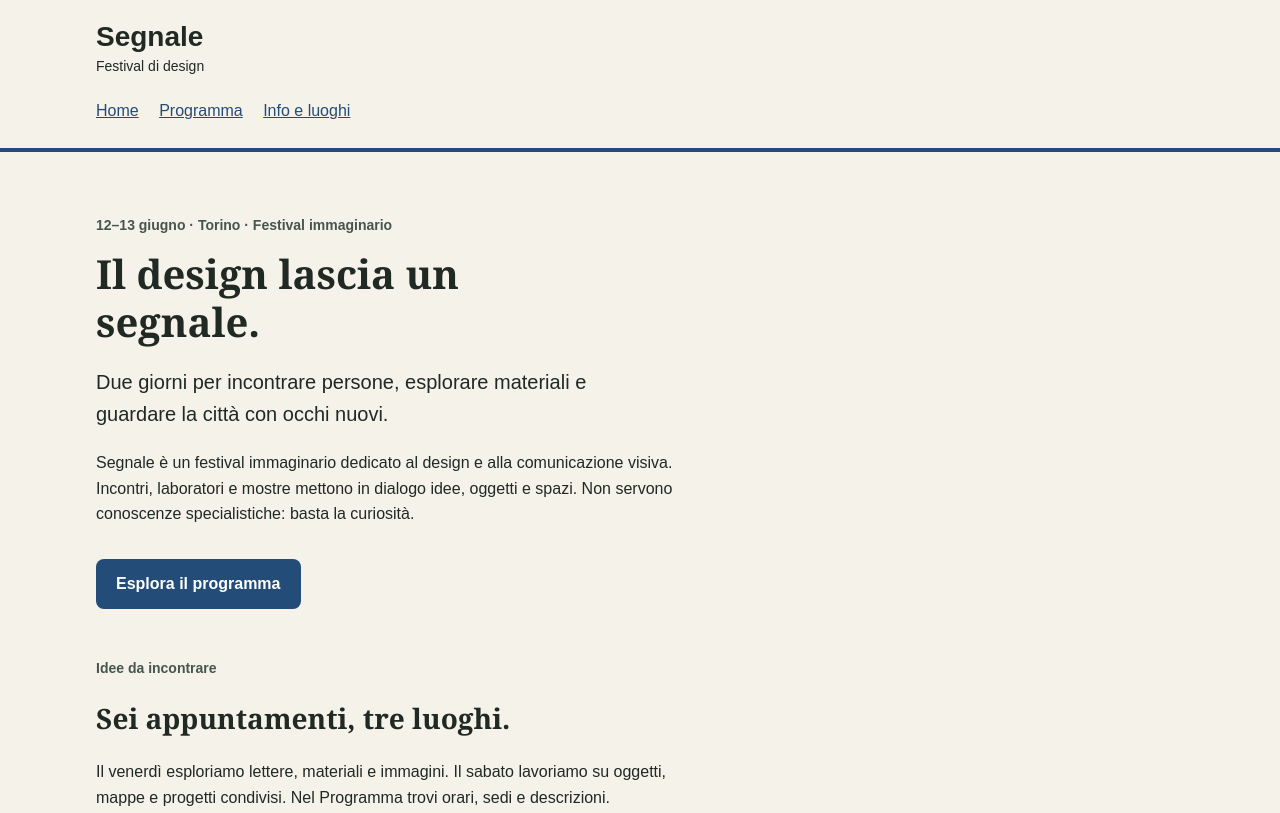
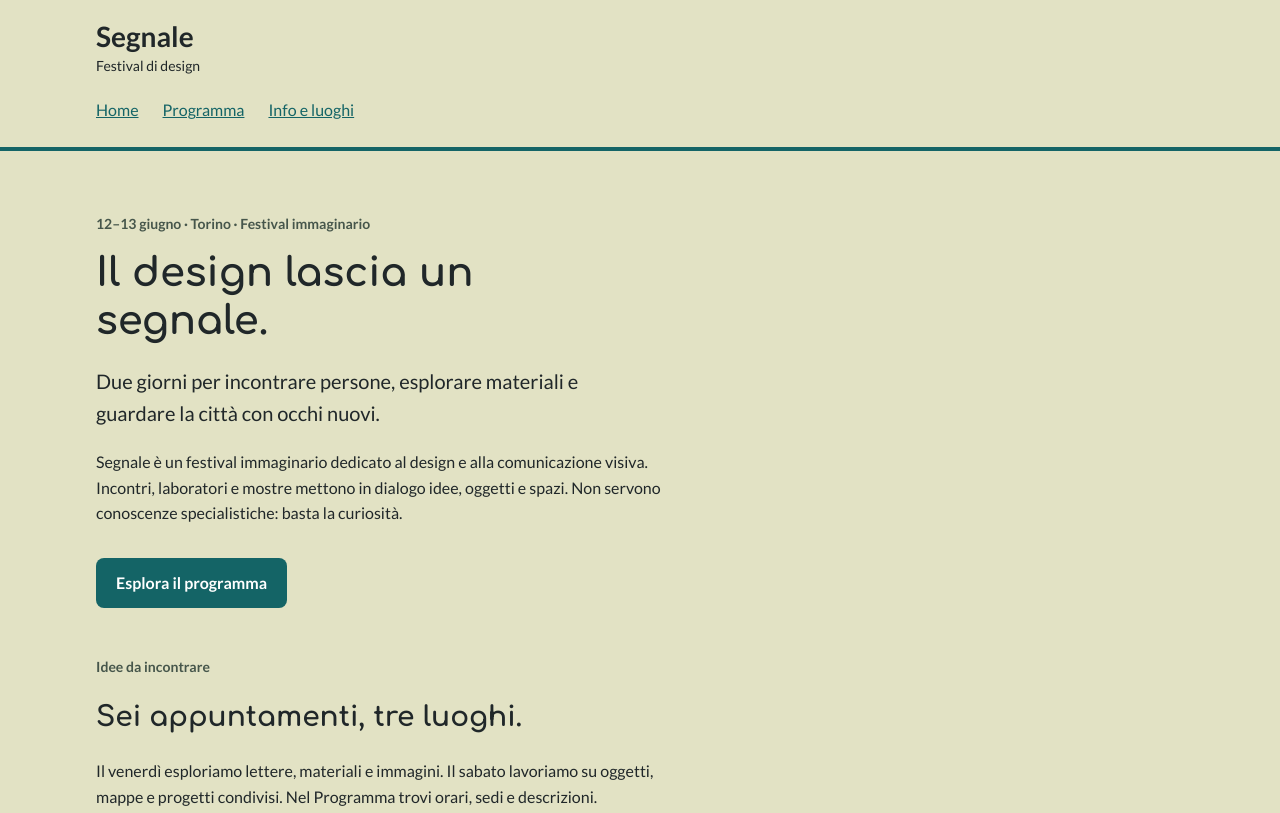
Before and after one commit to xenonvvv/festival-segnale2, a plain HTML site: page index.html in a window 1280 px wide. Shown: the top 813 px of the page. Drawn offline with nearby package versions, Linux system fonts and the light colour scheme.

Commit message:
modified:   index.html 	modified:   info.html 	modified:   programma.html 	modified:   style.css

```diff
--- a/index.html
+++ b/index.html
@@ -4,6 +4,9 @@
   <meta charset="utf-8">
   <meta name="viewport" content="width=device-width, initial-scale=1">
   <title>Segnale — Festival di design</title>
+  <link rel="preconnect" href="https://fonts.googleapis.com">
+<link rel="preconnect" href="https://fonts.gstatic.com" crossorigin>
+<link href="https://fonts.googleapis.com/css2?family=Comfortaa:wght@400;700&family=Lato:ital,wght@0,400;0,700;1,400&display=swap" rel="stylesheet">
   <link rel="stylesheet" href="style.css">
 </head>
 <body>
@@ -11,10 +14,12 @@
   <header class="site-header">
     <div class="container">
       <a class="brand" href="index.html">Segnale<span>Festival di design</span></a>
-      <nav>
-        <a href="index.html">Home</a>
-        <a href="programma.html">Programma</a>
-        <a href="info.html">Info e luoghi</a>
+      <nav aria-label="Menu principale">
+        <ul class="nav-list">
+          <li><a href="index.html">Home</a></li>
+          <li><a href="programma.html">Programma</a></li>
+          <li><a href="info.html">Info e luoghi</a></li>
+        </ul>
       </nav>
     </div>
   </header>
--- a/style.css
+++ b/style.css
@@ -2,12 +2,12 @@
 @import url("https://cdn.jsdelivr.net/npm/swiper@11/swiper-bundle.min.css");
 /* Valori condivisi: le regole interessate li richiamano con var(). */
 :root {
-  --colore-primario: #234c78;
-  --colore-primario-scuro: #163454;
-  --colore-sfondo: #f5f2e9;
-  --colore-testo: #202923;
-  --font-testo: Arial, Helvetica, sans-serif;
-  --font-titoli: Georgia, "Times New Roman", serif;
+  --colore-primario: #146466;
+  --colore-primario-scuro: #5aaba9;
+  --colore-sfondo: #e2e2c4;
+  --colore-testo: #202729;
+  --font-testo: "Lato", Arial, Helvetica, sans-serif;
+  --font-titoli: "Comfortaa", sans-serif;
 }
 
 * {
@@ -42,6 +42,10 @@ a:focus {
 }
 
 .site-header {
+  position: sticky;
+  top: 0;
+  z-index: 1000;
+  background-color: var(--colore-sfondo);
   padding: 1.25rem 0;
   border-bottom: 4px solid var(--colore-primario);
 }
@@ -66,9 +70,17 @@ nav {
   margin-top: 1rem;
 }
 
-nav a {
+.nav-list {
+  list-style: none;
+  margin: 0;
+  padding: 0;
+  display: flex;
+  flex-direction: column;
+  gap: 0.5rem;
+}
+
+.nav-list a {
   display: inline-block;
-  margin-right: 1rem;
   padding: 0.25rem 0;
 }
 
@@ -192,6 +204,7 @@ h3 {
   position: absolute;
   top: -6rem;
   left: 1rem;
+  z-index: 1001;
   padding: 0.75rem 1rem;
   background: #ffffff;
   color: var(--colore-testo);
@@ -203,6 +216,12 @@ h3 {
 
 /* Da 600 px: due colonne. */
 @media (min-width: 600px) {
+  .nav-list {
+    flex-direction: row;
+    flex-wrap: wrap;
+    gap: 1.5rem;
+  }
+
   .event-grid {
     grid-template-columns: repeat(2, 1fr);
   }
```
Also changed, not shown: info.html (+9 -4 lines), programma.html (+9 -4 lines).
